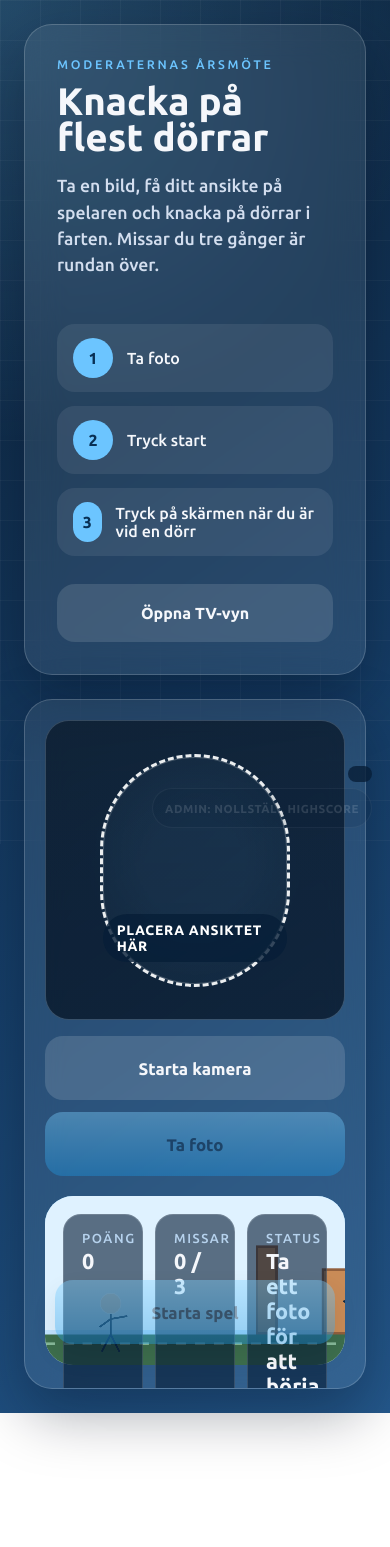
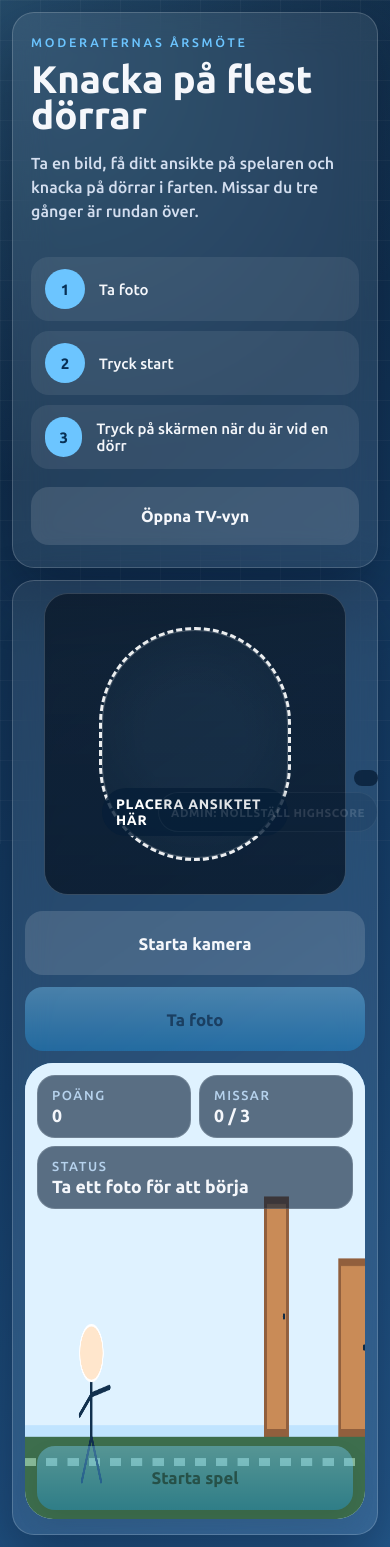
Before and after one commit to yrrving/endlessrunner, a website: page public/index.html in a window 390 px wide. Before the commit the page ends 1413 px from the top, so only its background shows below. Drawn offline with Linux system fonts and the light colour scheme.

Commit message:
Improve hit timing and mobile gameplay

```diff
--- a/public/script.js
+++ b/public/script.js
@@ -38,6 +38,15 @@ const game = {
   lastDoorSpawnAt: 0,
   endMessage: "",
 };
+
+function isCompactViewport() {
+  return window.matchMedia("(max-width: 820px)").matches;
+}
+
+function syncResponsiveGameMetrics() {
+  game.playerX = isCompactViewport() ? 250 : 280;
+  game.speed = isCompactViewport() ? 6.6 : 7.5;
+}
 
 function syncLayoutMode() {
   const shouldFocusGame = game.state === "ready" || game.state === "running" || game.state === "gameover" || game.state === "submitting";
@@ -235,6 +244,17 @@ function markMiss(door) {
   }
 }
 
+function getKnockWindow(door) {
+  const compact = isCompactViewport();
+  const lateWindow = compact ? 34 : 22;
+  const earlyWindow = Math.max(compact ? 148 : 118, door.width * (compact ? 1.15 : 0.92));
+
+  return {
+    min: -lateWindow,
+    max: earlyWindow,
+  };
+}
+
 function gameLoop() {
   if (game.state !== "running") {
     render();
@@ -244,7 +264,10 @@ function gameLoop() {
   for (const door of game.doors) {
     door.x -= game.speed;
 
-    if (!door.knocked && !door.missed && door.x + door.width < game.playerX - 26) {
+    const compact = isCompactViewport();
+    const missThreshold = compact ? 62 : 38;
+
+    if (!door.knocked && !door.missed && door.x + door.width < game.playerX - missThreshold) {
       markMiss(door);
     }
   }
@@ -274,7 +297,8 @@ function handleTap() {
 
   const targetDoor = game.doors.find((door) => {
     const distance = door.x - (game.playerX + 40);
-    return !door.knocked && !door.missed && distance > -15 && distance < 80;
+    const knockWindow = getKnockWindow(door);
+    return !door.knocked && !door.missed && distance > knockWindow.min && distance < knockWindow.max;
   });
 
   if (!targetDoor) {
@@ -515,7 +539,12 @@ window.addEventListener("keydown", (event) => {
     handleTap();
   }
 });
+window.addEventListener("resize", () => {
+  syncResponsiveGameMetrics();
+  render();
+});
 
+syncResponsiveGameMetrics();
 resetDoors();
 updateHud();
 render();
--- a/public/styles.css
+++ b/public/styles.css
@@ -510,3 +510,115 @@ body.game-focus .camera-card {
     aspect-ratio: 16 / 9;
   }
 }
+
+@media (max-width: 820px) {
+  .app-shell {
+    gap: 12px;
+    padding: 12px;
+  }
+
+  .brand-panel,
+  .game-panel {
+    border-radius: 22px;
+  }
+
+  .brand-panel {
+    padding: 22px 18px;
+  }
+
+  .intro {
+    font-size: 1rem;
+  }
+
+  .rules {
+    gap: 10px;
+    margin: 18px 0;
+  }
+
+  .rules div {
+    padding: 12px 14px;
+    font-size: 0.94rem;
+  }
+
+  .game-panel {
+    padding: 12px;
+    gap: 12px;
+  }
+
+  .camera-preview-wrap {
+    max-width: 340px;
+    margin: 0 auto;
+  }
+
+  .camera-actions {
+    grid-template-columns: 1fr;
+  }
+
+  #gameCanvas {
+    aspect-ratio: 16 / 10;
+    min-height: 54vh;
+    max-height: 68vh;
+  }
+
+  .hud {
+    top: 12px;
+    left: 12px;
+    right: 12px;
+    grid-template-columns: repeat(2, minmax(0, 1fr));
+    gap: 8px;
+  }
+
+  .hud-box {
+    padding: 12px 14px;
+  }
+
+  .hud-box:last-child {
+    grid-column: 1 / -1;
+  }
+
+  .hud-box strong {
+    font-size: 1.1rem;
+  }
+
+  .action-button {
+    left: 12px;
+    right: 12px;
+    bottom: 12px;
+    width: calc(100% - 24px);
+    min-width: 0;
+    transform: none;
+  }
+
+  .overlay {
+    padding: 14px;
+  }
+
+  .overlay-card {
+    padding: 22px 18px;
+    border-radius: 22px;
+  }
+
+  .admin-reset-button {
+    right: 12px;
+    bottom: 12px;
+  }
+
+  .admin-reset-status {
+    right: 12px;
+    bottom: 58px;
+    max-width: min(260px, calc(100vw - 24px));
+  }
+
+  body.game-focus {
+    overflow: hidden;
+  }
+
+  body.game-focus .brand-panel {
+    display: none;
+  }
+
+  body.game-focus .app-shell {
+    grid-template-columns: 1fr;
+    height: 100vh;
+  }
+}
```
